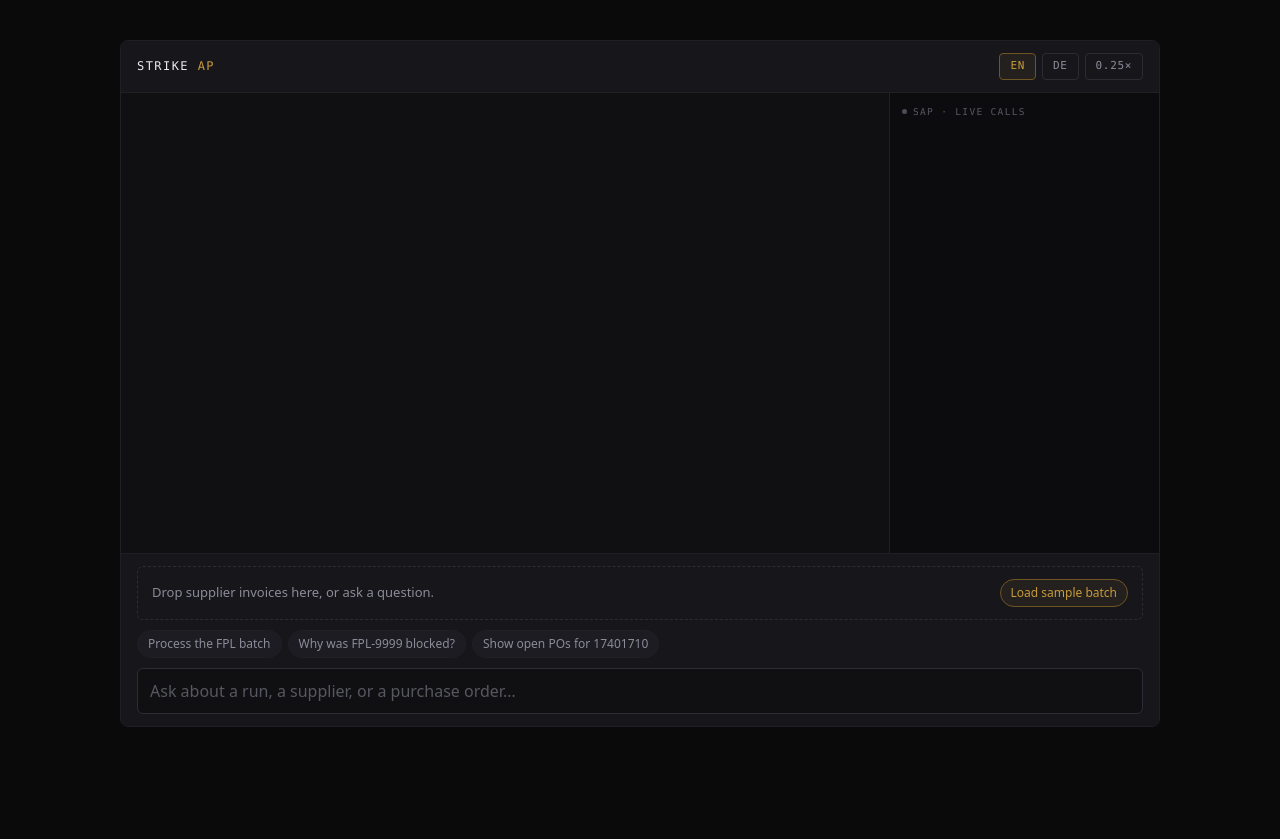
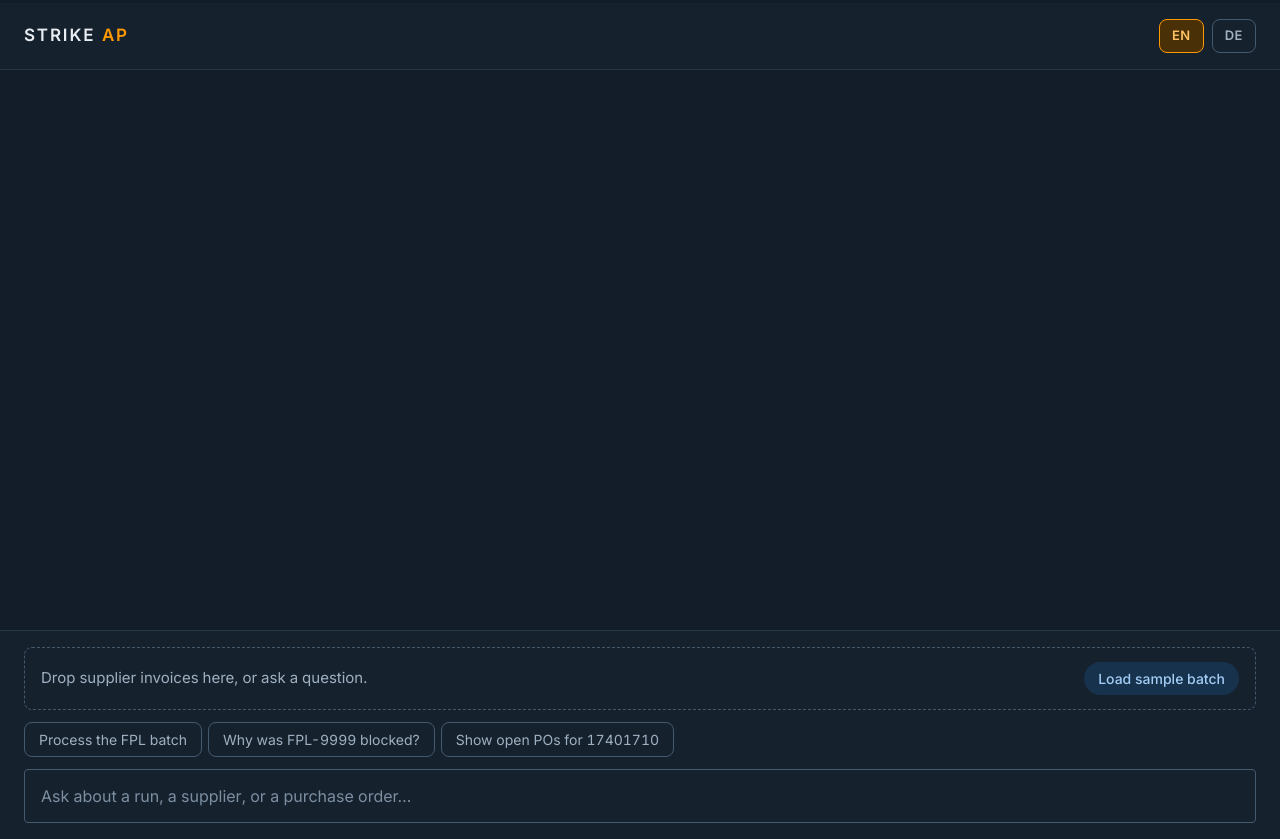
Before and after one commit to Manasi200801/ASAP, a Next.js app in the folder apps/web/: page / in a window 1280 px wide. Built offline with nearby package versions, Linux system fonts and the light colour scheme.

Commit message:
initial ui improvement

```diff
--- a/apps/web/src/app/globals.css
+++ b/apps/web/src/app/globals.css
@@ -1,29 +1,54 @@
 @import "tailwindcss";
 
+/* AWS-console-inspired dark theme. Roles keep M3-style semantics (primary/
+   secondary, surface container tiers, outline tiers) so usage stays
+   predictable, but the palette itself follows AWS's console: deep navy
+   surfaces, Smile-orange for primary actions, AWS blue for secondary/
+   informational accents, and status green/red always paired with text or
+   an icon, never color alone. */
 @theme {
-  --color-ground: #0a0a0b;
-  --color-surface-1: #101013;
-  --color-surface-2: #16161b;
-  --color-surface-3: #1c1c22;
-  --color-line: #1f1f26;
-  --color-line-strong: #2c2c35;
-  --color-ink: #e9e9ee;
-  --color-ink-dim: #8c8c99;
-  --color-ink-faint: #575761;
-  --color-brass: #c89b3c;
-  --color-brass-deep: #6e5522;
-  --color-ok: #3fb950;
-  --color-ok-deep: #143d1c;
-  --color-blocked: #f0524a;
-  --color-blocked-deep: #3b1512;
-  --color-agent: #7fa8d9;
-  --color-agent-deep: #23364d;
-  --color-pending: #4c4c57;
+  --color-background: #0f1b2a;
+  --color-surface: #131c29;
+  --color-surface-dim: #0b131c;
+  --color-surface-bright: #2a3c50;
+  --color-surface-container-lowest: #0b131c;
+  --color-surface-container-low: #16212e;
+  --color-surface-container: #1b2836;
+  --color-surface-container-high: #223244;
+  --color-surface-container-highest: #2a3c52;
 
-  --font-data: ui-monospace, SFMono-Regular, "SF Mono", "Cascadia Mono", Menlo, Consolas, monospace;
+  --color-outline: #45596d;
+  --color-outline-variant: #263646;
 
-  --ease-out: cubic-bezier(0.23, 1, 0.32, 1);
-  --ease-in-out: cubic-bezier(0.77, 0, 0.175, 1);
+  --color-on-surface: #e9edf1;
+  --color-on-surface-variant: #9fb0c0;
+  --color-on-surface-faint: #7c8fa1;
+
+  --color-primary: #ff9900;
+  --color-on-primary: #0f1b2a;
+  --color-primary-container: #4a3006;
+  --color-on-primary-container: #ffc266;
+
+  --color-secondary: #539fe5;
+  --color-on-secondary: #0b1723;
+  --color-secondary-container: #16324d;
+  --color-on-secondary-container: #a3cdf5;
+
+  --color-success: #2fb67c;
+  --color-on-success: #04231c;
+  --color-success-container: #0f3d2c;
+  --color-on-success-container: #7fe6b8;
+
+  --color-error: #ff6161;
+  --color-on-error: #2b0a0a;
+  --color-error-container: #4a1414;
+  --color-on-error-container: #ffb3b3;
+
+  --font-ui: var(--font-inter), Inter, "Segoe UI", system-ui, sans-serif;
+
+  /* M3 easing: emphasized-decelerate for entrances, standard for everything else. */
+  --ease-out: cubic-bezier(0.05, 0.7, 0.1, 1);
+  --ease-in-out: cubic-bezier(0.2, 0, 0, 1);
 }
 
 :root {
@@ -33,8 +58,45 @@
 }
 
 body {
-  background: var(--color-ground);
-  color: var(--color-ink);
+  background: var(--color-background);
+  color: var(--color-on-surface);
+  font-family: var(--font-ui);
+  font-size: 17px;
+  font-feature-settings: "tnum" 1;
+}
+
+/* ---- state layers: M3 hover/focus/pressed overlays on top of a color role ---- */
+
+.state-layer {
+  position: relative;
+}
+
+.state-layer::after {
+  content: "";
+  position: absolute;
+  inset: 0;
+  border-radius: inherit;
+  background: currentColor;
+  opacity: 0;
+  transition: opacity calc(120ms * var(--m)) var(--ease-in-out);
+  pointer-events: none;
+}
+
+.state-layer:hover::after {
+  opacity: 0.08;
+}
+
+.state-layer:focus-visible::after {
+  opacity: 0.12;
+}
+
+.state-layer:active::after {
+  opacity: 0.12;
+}
+
+.state-layer:disabled::after,
+.state-layer[aria-disabled="true"]::after {
+  opacity: 0;
 }
 
 /* ---- entrances: stagger comes from event arrival, never from nth-child ---- */
@@ -144,6 +206,31 @@ body {
   transform: scale(0.97);
 }
 
+/* ---- indeterminate linear progress (active progress = primary) ---- */
+
+@keyframes progress-indeterminate {
+  0% {
+    transform: translateX(-60%) scaleX(0.4);
+  }
+  100% {
+    transform: translateX(160%) scaleX(0.4);
+  }
+}
+
+.progress-track {
+  position: relative;
+  overflow: hidden;
+  background: var(--color-primary-container);
+}
+
+.progress-indicator {
+  position: absolute;
+  inset: 0;
+  transform-origin: left center;
+  background: var(--color-primary);
+  animation: progress-indeterminate calc(1100ms * var(--m)) var(--ease-in-out) infinite;
+}
+
 @media (prefers-reduced-motion: reduce) {
   .enter,
   .chip-in,
@@ -163,4 +250,9 @@ body {
   .pressable:active {
     transform: none;
   }
+  .progress-indicator {
+    animation: none;
+    inset: 0;
+    transform: none;
+  }
 }
--- a/apps/web/src/app/page.tsx
+++ b/apps/web/src/app/page.tsx
@@ -2,7 +2,6 @@
 
 import { ApprovalCard } from "@/components/approval-card";
 import { BatchTable } from "@/components/batch-table";
-import { CallRail } from "@/components/call-rail";
 import { Composer } from "@/components/composer";
 import { useLocale } from "@/lib/i18n";
 import { useRun } from "@/lib/use-run";
@@ -12,7 +11,6 @@ export default function Page() {
   const { locale, setLocale, t } = useLocale();
   const { run, start, approve, reset } = useRun();
   const [files, setFiles] = useState<string[]>([]);
-  const [slow, setSlow] = useState(false);
 
   const busy = run.state === "extracting" || run.state === "validating" || run.state === "posting";
   const started = run.state !== "idle";
@@ -26,14 +24,6 @@ export default function Page() {
     (total, i) => total + i.rules.filter((r) => r.status !== "skip").length,
     0,
   );
-
-  function toggleSlow() {
-    const next = !slow;
-    setSlow(next);
-    // Multiplies every CSS duration at once, so the cascade can be reviewed frame
-    // by frame. Reviewing motion in slow motion catches what full speed hides.
-    document.documentElement.style.setProperty("--m", next ? "4" : "1");
-  }
 
   async function begin(message?: string, names: string[] = []) {
     reset();
@@ -52,34 +42,41 @@ export default function Page() {
   }
 
   return (
-    <main className="mx-auto max-w-[1080px] px-5 pb-24">
-      <section className="mt-10 overflow-hidden rounded-lg border border-line bg-surface-1">
-        <header className="flex flex-wrap items-center gap-4 border-line border-b bg-surface-2 px-4 py-3">
-          <div className="font-data text-[12px] uppercase tracking-[0.12em]">
-            STRIKE <span className="text-brass">AP</span>
+    <main className="flex min-h-screen w-full flex-col bg-surface">
+      <div className="h-[3px] flex-none">
+        {busy ? (
+          <div className="progress-track h-full w-full">
+            <div className="progress-indicator h-full w-1/3" />
+          </div>
+        ) : null}
+      </div>
+
+      <header className="flex flex-wrap items-center gap-5 border-outline-variant border-b bg-surface-container-low px-6 py-4">
+        <div className="font-semibold text-[17px] text-on-surface uppercase tracking-[0.11em]">
+          STRIKE <span className="text-primary">AP</span>
         </div>
 
         <div
-            className={`ml-auto flex gap-3.5 font-data text-[11.5px] text-ink-dim tabular-nums transition-opacity ${
+          className={`ml-auto flex gap-4 text-[14px] text-on-surface-variant tabular-nums transition-opacity ${
             started ? "opacity-100" : "opacity-0"
           }`}
         >
           <span>
-              <b className="font-medium text-ok">{ready}</b> {t("ready")}
+            <b className="font-medium text-success">{ready}</b> {t("ready")}
           </span>
           <span>
-              <b className={blocked ? "font-medium text-blocked" : "font-medium text-ink"}>
+            <b className={blocked ? "font-medium text-error" : "font-medium text-on-surface"}>
               {blocked}
             </b>{" "}
             {t("blocked")}
           </span>
           <span>
-              <b className="font-medium text-ink">{checks}</b> {t("checks")}
+            <b className="font-medium text-on-surface">{checks}</b> {t("checks")}
           </span>
-            <span className="text-ink-faint">{t("period")}</span>
+          <span className="text-on-surface-faint">{t("period")}</span>
         </div>
 
-          <div className="flex gap-1.5">
+        <div className="flex gap-2">
           {(["en", "de"] as const).map((code) => (
             <Ctrl
               key={code}
@@ -88,15 +85,14 @@ export default function Page() {
               label={code.toUpperCase()}
             />
           ))}
-            <Ctrl pressed={slow} onClick={toggleSlow} label="0.25×" />
         </div>
       </header>
 
-        <div className="grid grid-cols-1 lg:grid-cols-[1fr_270px]">
-          <div className="flex min-h-[460px] min-w-0 flex-col gap-4 px-4 pt-5 pb-2">
+      <div className="flex min-h-0 flex-1 flex-col">
+        <div className="flex min-h-[560px] min-w-0 flex-1 flex-col gap-5 overflow-auto px-6 pt-6 pb-4">
           {files.length > 0 ? (
             <div className="flex flex-col gap-2.5">
-                <div className="font-data text-[10.5px] text-ink-faint uppercase tracking-[0.14em]">
+              <div className="font-semibold text-[12px] text-on-surface-faint uppercase tracking-[0.12em]">
                 {t("you")}
               </div>
               <div className="flex flex-wrap gap-1.5">
@@ -104,7 +100,7 @@ export default function Page() {
                   <span
                     key={name}
                     style={{ animationDelay: `${index * 30}ms` }}
-                      className="chip-in rounded border border-line bg-surface-2 px-1.5 py-0.5 font-data text-[11px] text-ink-dim"
+                    className="chip-in rounded-[8px] border border-outline-variant bg-surface-container px-2 py-1 text-[13px] text-on-surface-variant"
                   >
                     {name}
                   </span>
@@ -115,12 +111,15 @@ export default function Page() {
 
           {started ? (
             <div className="flex flex-col gap-2.5">
-                <div className="font-data text-[10.5px] text-brass uppercase tracking-[0.14em]">
+              <div className="font-semibold text-[12px] text-secondary uppercase tracking-[0.12em]">
                 {t("agent")}
               </div>
 
               {run.messages.map((message, index) => (
-                  <p key={`${index}-${message.slice(0, 12)}`} className="enter max-w-[66ch]">
+                <p
+                  key={`${index}-${message.slice(0, 12)}`}
+                  className="enter max-w-[78ch] text-[17px] text-on-surface leading-7"
+                >
                   {message}
                 </p>
               ))}
@@ -137,19 +136,14 @@ export default function Page() {
               ) : null}
 
               {run.error ? (
-                  <p className="max-w-[62ch] border-blocked border-l-2 pl-3 text-blocked">
-                    {run.error}
-                  </p>
+                <p className="max-w-[62ch] border-error border-l-2 pl-3 text-error">{run.error}</p>
               ) : null}
             </div>
           ) : null}
         </div>
 
-          <CallRail calls={run.calls} live={busy} t={t} />
+        <Composer onSubmit={(message) => begin(message)} onFiles={onFiles} disabled={busy} t={t} />
       </div>
-
-        <Composer onSubmit={(message) => begin(message)} onFiles={onFiles} disabled={busy} t={t} />
-      </section>
     </main>
   );
 }
@@ -168,10 +162,10 @@ function Ctrl({
       type="button"
       aria-pressed={pressed}
       onClick={onClick}
-      className={`pressable cursor-pointer rounded border px-2.5 py-1 font-data text-[11px] tracking-[0.06em] transition-colors focus-visible:outline focus-visible:outline-2 focus-visible:outline-brass ${
+      className={`state-layer pressable cursor-pointer rounded-[8px] border px-3 py-1.5 font-semibold text-[13px] tracking-[0.04em] transition-colors focus-visible:outline focus-visible:outline-2 focus-visible:outline-offset-1 focus-visible:outline-primary ${
         pressed
-          ? "border-brass-deep bg-brass/[0.08] text-brass"
-          : "border-line-strong text-ink-dim hover:border-ink-faint hover:text-ink"
+          ? "border-primary bg-primary-container text-on-primary-container"
+          : "border-outline text-on-surface-variant hover:text-on-surface"
       }`}
     >
       {label}
--- a/apps/web/src/components/call-rail.tsx
+++ /dev/null
@@ -1,44 +0,0 @@
-import type { ToolCallEvent } from "@/lib/events";
-import type { Translate } from "@/lib/i18n";
-
-/**
- * The agent's actual SAP reads, as they happen.
- *
- * Cheapest possible proof that a run is live rather than simulated - which is
- * exactly what a technical jury wants to see.
- */
-export function CallRail({
-  calls,
-  live,
-  t,
-}: {
-  calls: ToolCallEvent[];
-  live: boolean;
-  t: Translate;
-}) {
-  return (
-    <aside className="flex flex-col gap-[3px] overflow-hidden border-line border-l bg-[#0c0c0f] px-3 pt-3 pb-5">
-      <div className="flex items-center gap-1.5 pb-2 font-data text-[9.5px] text-ink-faint uppercase tracking-[0.14em]">
-        <span
-          className={`h-[5px] w-[5px] flex-none rounded-full transition-colors ${
-            live ? "bg-ok" : "bg-pending"
-          }`}
-        />
-        {t("railHead")}
-      </div>
-
-      {calls.map((call, index) => (
-        <div
-          key={`${call.resource}-${index}`}
-          className={`call-in flex gap-1.5 break-all font-data text-[10.5px] text-ink-dim leading-[1.45] ${
-            index < calls.length - 6 ? "opacity-40" : ""
-          }`}
-        >
-          <span className="flex-none text-brass">{call.method}</span>
-          <span>{call.resource}</span>
-          {call.ms ? <span className="ml-auto flex-none text-ink-faint">{call.ms}ms</span> : null}
-        </div>
-      ))}
-    </aside>
-  );
-}
--- a/apps/web/src/components/composer.tsx
+++ b/apps/web/src/components/composer.tsx
@@ -26,7 +26,7 @@ export function Composer({
   const input = useRef<HTMLInputElement>(null);
 
   return (
-    <div className="flex flex-col gap-2.5 border-line border-t bg-surface-2 px-4 py-3">
+    <div className="flex flex-col gap-3 border-outline-variant border-t bg-surface-container-low px-6 py-4">
       {/* biome-ignore lint/a11y/useKeyWithClickEvents: the file input below is the keyboard path */}
       <div
         onDragOver={(e) => {
@@ -40,11 +40,11 @@ export function Composer({
           onFiles(Array.from(e.dataTransfer.files));
         }}
         onClick={() => input.current?.click()}
-        className={`flex cursor-pointer flex-wrap items-center gap-3 rounded-md border border-dashed px-3.5 py-3 transition-colors ${
-          dragging ? "border-brass bg-brass/[0.06]" : "border-line-strong"
+        className={`flex cursor-pointer flex-wrap items-center gap-3 rounded-[8px] border border-dashed px-4 py-3.5 transition-colors ${
+          dragging ? "border-primary bg-primary/[0.06]" : "border-outline"
         }`}
       >
-        <p className="text-[13px] text-ink-dim">{t("dropHint")}</p>
+        <p className="text-[15px] text-on-surface-variant">{t("dropHint")}</p>
         <input
           ref={input}
           type="file"
@@ -60,7 +60,7 @@ export function Composer({
             e.stopPropagation();
             onSubmit();
           }}
-          className="pressable ml-auto cursor-pointer rounded-full border border-brass-deep bg-brass/[0.08] px-2.5 py-1 font-medium text-[12px] text-brass disabled:opacity-50 focus-visible:outline focus-visible:outline-2 focus-visible:outline-brass"
+          className="state-layer pressable ml-auto cursor-pointer rounded-full bg-secondary-container px-3.5 py-1.5 font-medium text-[14px] text-on-secondary-container disabled:opacity-50 focus-visible:outline focus-visible:outline-2 focus-visible:outline-primary"
         >
           {t("loadBatch")}
         </button>
@@ -73,7 +73,7 @@ export function Composer({
             type="button"
             disabled={disabled}
             onClick={() => onSubmit(t(key))}
-            className="pressable cursor-pointer rounded-full border border-line bg-surface-3 px-2.5 py-1 text-[12px] text-ink-dim transition-colors hover:border-ink-faint hover:text-ink disabled:opacity-50 focus-visible:outline focus-visible:outline-2 focus-visible:outline-brass"
+            className="state-layer pressable cursor-pointer rounded-[8px] border border-outline px-3.5 py-1.5 text-[14px] text-on-surface-variant transition-colors hover:text-on-surface disabled:opacity-50 focus-visible:outline focus-visible:outline-2 focus-visible:outline-primary"
           >
             {t(key)}
           </button>
@@ -87,14 +87,14 @@ export function Composer({
           onSubmit(value);
           setValue("");
         }}
-        className="flex items-center gap-2.5 rounded-md border border-line-strong bg-surface-1 px-3 py-2.5 transition-colors focus-within:border-brass-deep"
+        className="flex items-center gap-2.5 rounded-[4px] border border-outline bg-surface-container-low px-4 py-3.5 transition-colors focus-within:border-primary"
       >
         <input
           value={value}
           onChange={(e) => setValue(e.target.value)}
           placeholder={t("askPlaceholder")}
           aria-label={t("askPlaceholder")}
-          className="flex-1 bg-transparent text-ink outline-none placeholder:text-ink-faint"
+          className="flex-1 bg-transparent text-[16px] text-on-surface outline-none placeholder:text-on-surface-faint"
         />
       </form>
     </div>
--- a/apps/web/src/messages/de.json
+++ b/apps/web/src/messages/de.json
@@ -4,7 +4,6 @@
   "blocked": "blockiert",
   "checks": "Prüfungen",
   "period": "Periode 2025-03",
-  "railHead": "SAP · Live-Aufrufe",
   "you": "Sie",
   "agent": "Agent",
   "dropHint": "Lieferantenrechnungen hier ablegen oder eine Frage stellen.",
--- a/apps/web/src/messages/en.json
+++ b/apps/web/src/messages/en.json
@@ -4,7 +4,6 @@
   "blocked": "blocked",
   "checks": "checks",
   "period": "period 2025-03",
-  "railHead": "SAP · live calls",
   "you": "You",
   "agent": "Agent",
   "dropHint": "Drop supplier invoices here, or ask a question.",
```
Also changed, not shown: apps/web/src/app/layout.tsx (+8 -1 lines), apps/web/src/components/approval-card.tsx (+6 -5 lines), apps/web/src/components/batch-table.tsx (+48 -31 lines), apps/web/src/components/rule-chips.tsx (+8 -8 lines), 1 other file (tests, documents, lock files or other folders). Lines whose indentation alone changed are shown as unchanged.
